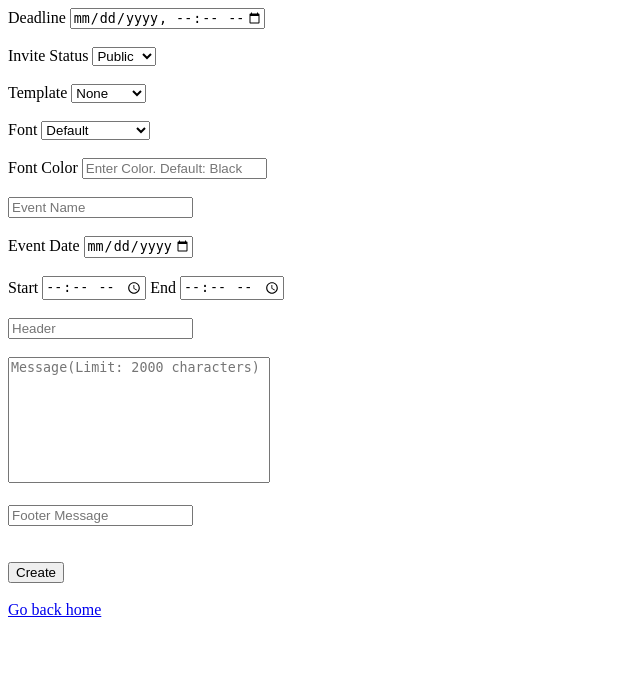
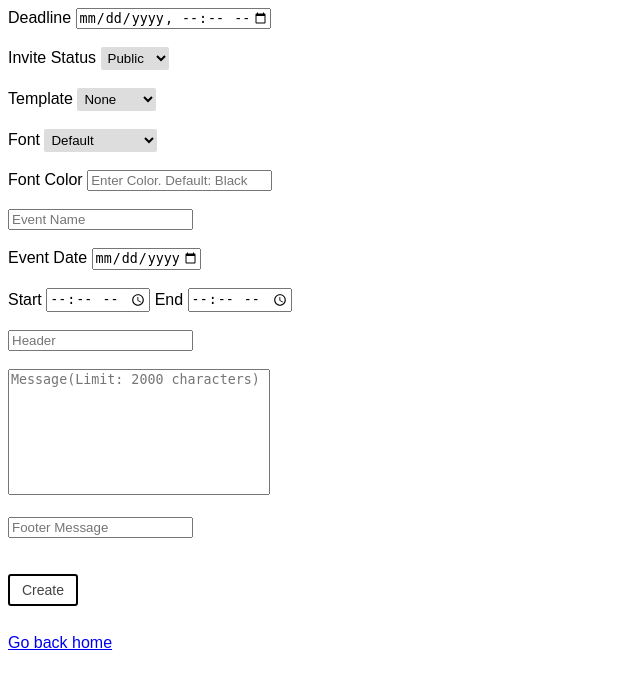
Before and after one commit to advaiswamy/Delta_Web_dev_task_3, a PHP site: page /subpages/create-event/create-event-form.php in a window 1280 px wide. Shown: the top 689 px of the page, without its empty margins (0-640 px from the left). Run offline with PHP 8.4, Linux system fonts and the light colour scheme.

Commit message:
Rework style

```diff
--- a/styles/main.css
+++ b/styles/main.css
@@ -7,6 +7,11 @@ th, td {
   padding: 8px;
   text-align: left;
   border-bottom: 1px solid #ddd;
+}
+
+th{
+  color: #FFFFFF;
+  background-color: #035aa6;
 }
 
 tr:hover {background-color:#f5f5f5;}
@@ -29,8 +34,8 @@ body{
 }
 
 .btn {
-    background-color: #035aa6;
-    color : #FFFFFF;
+    background-color: #FFFFFF;
+    color : #444444;
     font-size: 14px;
     padding: 6px 12px;
     margin-bottom: 10px;
@@ -39,13 +44,13 @@ body{
     text-align: center;
     white-space: nowrap;
     cursor: pointer;
-    border: 1px solid transparent;
+    border: 2px solid black;
     border-radius: 3px;
     transition: 0.5s;
 }
 
 .btn:hover{
-  background-color: #303960;
+  background-color: #444444;
   color: #FFFFFF;
 }
 
@@ -62,7 +67,7 @@ body{
   font-size: 16px;
   cursor: pointer;
   margin-bottom: 15px;
-  transition: 0.5s;
+  transition: 0.5s ease;
 }
 
 .outline.red{
@@ -79,3 +84,10 @@ body{
   background-color: #444444;
   color: white;
 }
+
+.option{
+  background-color: #dddddd;
+  padding: 3px;
+  border: 1px transparent;
+  border-radius: 2px;
+}
--- a/subpages/create-event/create-event-form.php
+++ b/subpages/create-event/create-event-form.php
@@ -4,6 +4,7 @@
     <meta charset="utf-8">
     <title></title>
     <link rel="stylesheet" href="styles.css">
+    <link rel="stylesheet" href="../../styles/main.css">
     <link href="https://fonts.googleapis.com/css2?family=Roboto:wght@300;400;500;700&display=swap" rel="stylesheet">
     <link href="https://fonts.googleapis.com/css2?family=Ubuntu:wght@400;500;700&display=swap" rel="stylesheet">
     <link href="https://fonts.googleapis.com/css2?family=Dancing+Script:wght@400;500;700&display=swap" rel="stylesheet">
@@ -15,7 +16,7 @@
       <br>
       <br>
       Invite Status
-      <select name="type" id="evt_type">
+      <select class="option" name="type" id="evt_type">
         <option value="public">Public</option>
         <option value="private">Private</option>
       </select>
@@ -26,7 +27,7 @@
       <p class="pvt hide txt">(Enter user_id with commas Eg) 1,2,3)</p>
       <br class="pvt hide">
       Template
-      <select name="template" id="template">
+      <select class="option" name="template" id="template">
         <option value="none">None</option>
         <option value="birthday">Birthday</option>
         <option value="wedding">Wedding</option>
@@ -34,7 +35,7 @@
       <br>
       <br>
       Font
-      <select class="font" name="font" id="font">
+      <select class="option font" name="font" id="font">
         <option value="default">Default</option>
         <option value="Roboto">Roboto</option>
         <option value="Ubuntu">Ubuntu</option>
@@ -75,7 +76,7 @@
       </div>
       <br>
       <br>
-      <button type="submit" name="create">Create</button>
+      <button class="btn" type="submit" name="create">Create</button>
       <br>
       <br>
       <a href="../../main-page.php">Go back home</a>
--- a/subpages/create-event/styles.css
+++ b/subpages/create-event/styles.css
@@ -42,7 +42,6 @@ textarea{
 
 .Roboto{
   font-family: 'Roboto', sans-serif;
-  font-size: 30px;
 }
 
 .Ubuntu{
--- a/subpages/invitations/inv.php
+++ b/subpages/invitations/inv.php
@@ -13,7 +13,7 @@ if (isset($_SESSION["id"])) {
         $row2 = mysqli_fetch_assoc($result2);
 
         echo "<div class='main-div'>";
-        echo "<div class='content'>";
+        echo "<div class='outline content'>";
         echo "<p>".$row2['evt_name']."</p>";
         echo "</div>";
         echo "<div class='slider hide' id='slider'>";
@@ -21,8 +21,8 @@ if (isset($_SESSION["id"])) {
         echo "User_ID: ".$row['user_id'];
         echo "<p>Response:</p>";
         echo "<textarea name='response' rows='8' cols='30' placeholder='Food preferences/ Number of people' style='resize:none'></textarea><br><br>";
-        echo "<button type='submit' name='accept' value='".$row['inv_id']."'>Accept</button>&nbsp;";
-        echo "<button type='submit' name='reject' value='".$row['inv_id']."'>Reject</button>";
+        echo "<button class='btn' type='submit' name='accept' value='".$row['inv_id']."'><b>Accept</b></button>&ensp;";
+        echo "<button class='btn' type='submit' name='reject' value='".$row['inv_id']."'><b>Reject</b></button>";
         echo "</div>";
         echo "</div>";
     }
--- a/subpages/invitations/option.php
+++ b/subpages/invitations/option.php
@@ -5,6 +5,7 @@
   <head>
     <meta charset="utf-8">
     <title></title>
+    <link rel="stylesheet" href="../../styles/main.css">
     <link rel="stylesheet" href="../../styles/option.css">
   </head>
   <body>
```
Also changed, not shown: main-page.php (+0 -8 lines), styles/option.css (+8 -2 lines), subpages/created-events/created-events.php (+6 -6 lines), subpages/upcoming-events/upcoming-events.php (+8 -8 lines).
